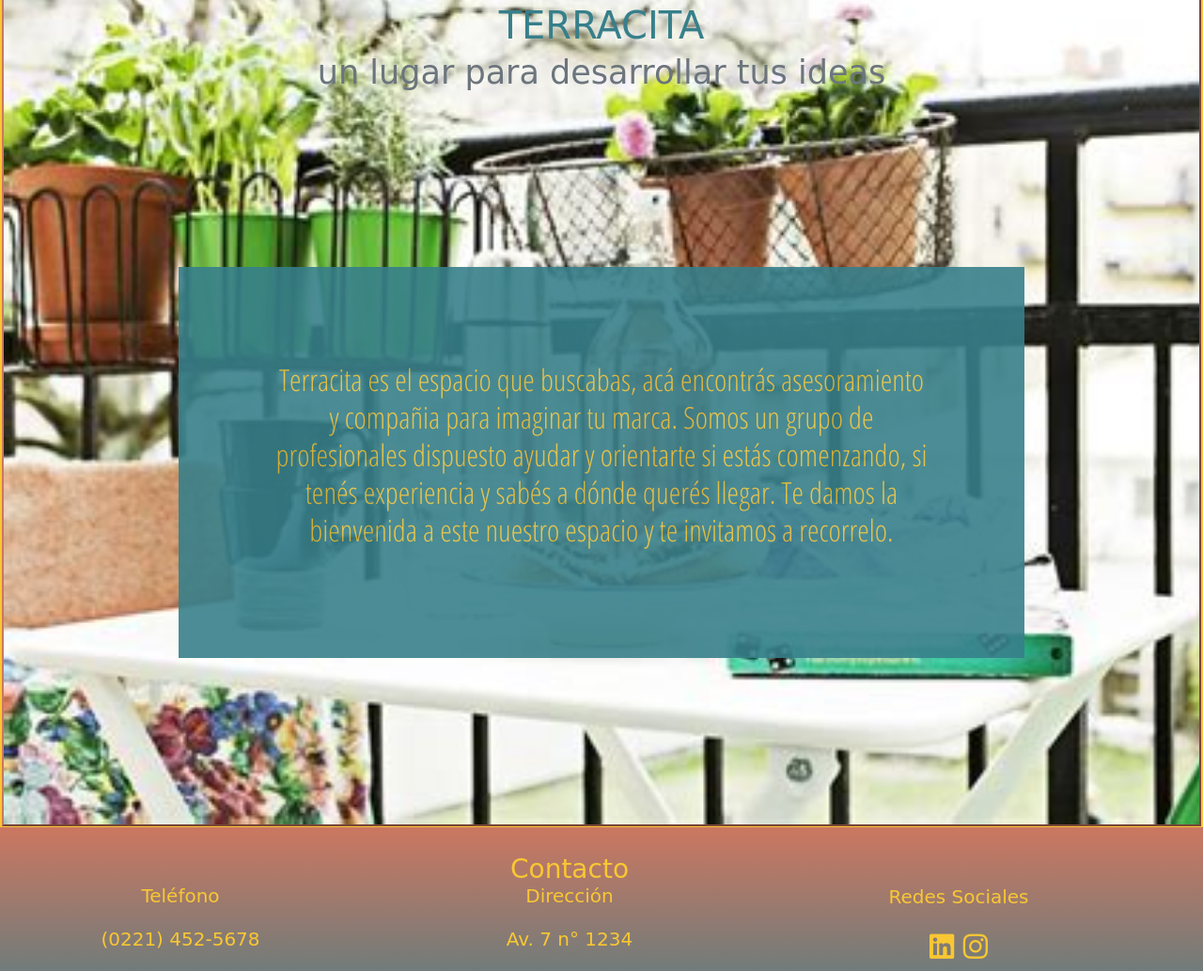
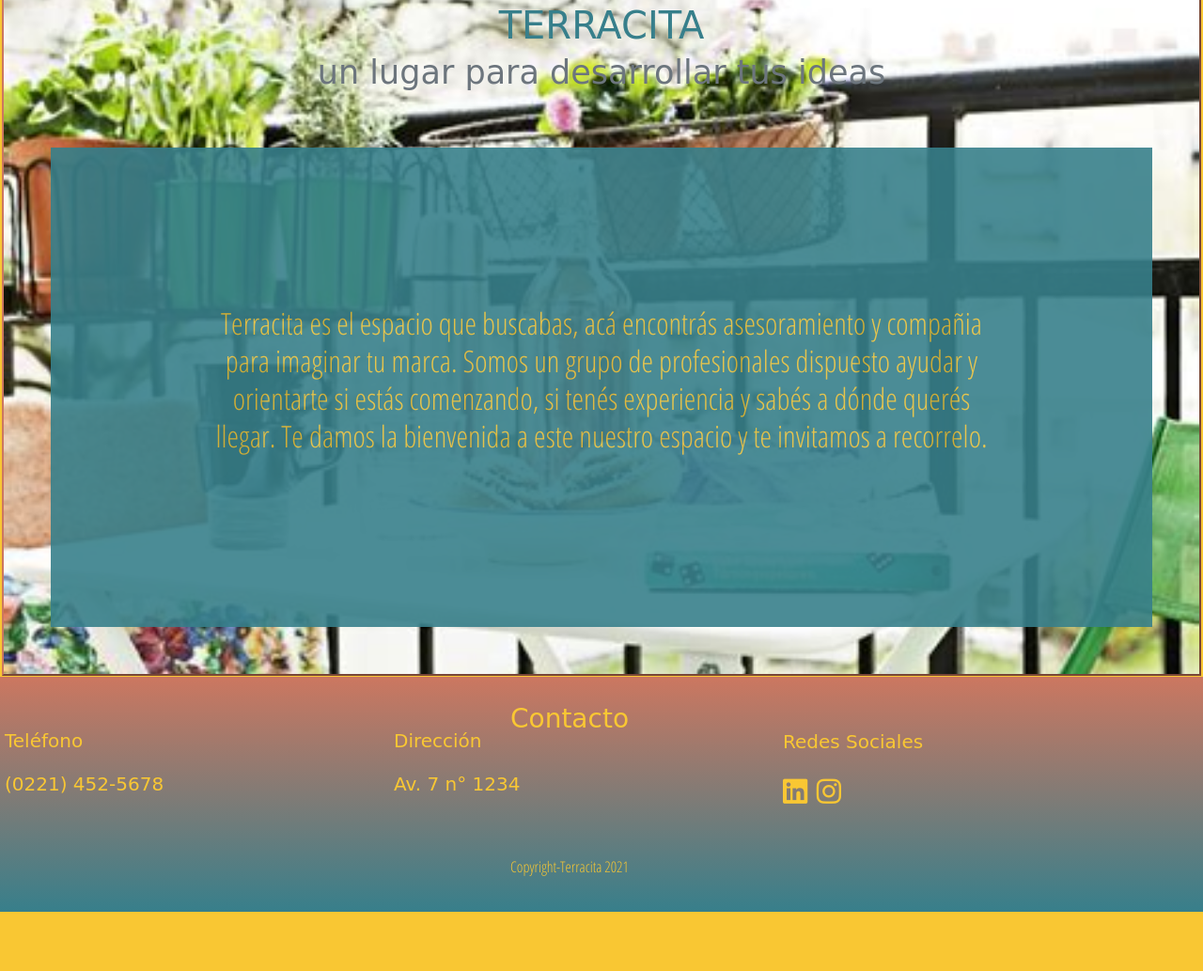
Before and after one commit to astrid-85/Terracita-MKT, a website: page index.html in a window 1280 px wide. Shown: the part 414-1447 px from the top of the page at 94% size. After the commit the page ends 1384 px from the top, so only its background shows below. Drawn offline with nearby package versions, Linux system fonts and the light colour scheme; a web font is replaced by a local one.

Commit message:
cambios estilo

```diff
--- a/index.html
+++ b/index.html
@@ -79,7 +79,7 @@
       </div>
 
       <section class="principal">
-        <div id="apartadoUno">
+
           <p id="textoPrincipal">
             Terracita es el espacio que buscabas, acá encontrás asesoramiento y
             compañia para imaginar tu marca. Somos un grupo de profesionales
@@ -87,7 +87,7 @@
             experiencia y sabés a dónde querés llegar. Te damos la bienvenida a
             este nuestro espacio y te invitamos a recorrelo.
           </p>
-        </div>
+
       </section>
     </main>
 
--- a/scss/prueba.scss
+++ b/scss/prueba.scss
@@ -52,7 +52,7 @@ ul {
     a {
       text-decoration: none;
       text-align: center;
-      padding: 30px;
+      padding: 10px;
       font-size: 25px;
       font-family: $tipografiaTitulo;
       color: $colorTipografia;
@@ -94,24 +94,16 @@ main {
   }
 }
 .principal {
-  padding: 10%;
-  height: auto;
-
-  #apartadoUno {
+    padding: 10%;
     background-color: #377f8b;
     opacity: 90%;
     margin: 50px;
-    height: 2500%;
-    overflow: auto;
-    width: 900px;
 
     #textoPrincipal {
-      font-size: 32px;
-      overflow: hidden;
+      font-size: 2rem;
       color: $colorTipografia;
       font-family: $tipografiaTexto;
-      font-weight: 200px;
-      padding: 100px;
+      padding: 40px;
       text-align: center;
       line-height: 40px;
       animation-duration: 8s;
@@ -119,7 +111,7 @@ main {
       animation-iteration-count: inherit;
     }
   }
-}
+
 
 /*FIN PAGINA PRINCIPAL*/
 
@@ -138,14 +130,17 @@ main {
   height: $anchoCajas;
   background-color: #377f8b;
   background-image: linear-gradient(#cc7760, #377f8b);
-  text-align: center;
-  margin: 0px;
+  text-align:justify;
+
 
   h3 {
     font-family: $tipografiaTitulo;
     color: $colorTipografia;
     font-size: 1.563;
     grid-area: h3;
+    text-align: center;
+
+
   }
 }
 
@@ -156,6 +151,8 @@ main {
   font-family: $tipografiaTitulo;
   grid-area: pie1;
   font-size: 1.25rem;
+  padding: 5px;
+  margin: 0px;
 }
 .pie4 {
   grid-area: pie4;
@@ -167,6 +164,7 @@ main {
   color: $colorTipografia;
   font-family: $tipografiaTexto;
   grid-area: pie3;
+  text-align: center;
 }
 .socialIcon {
     color: #f9c733;
```
Also changed, not shown: css/mediaqueries.css, css/pruebacss.css.
